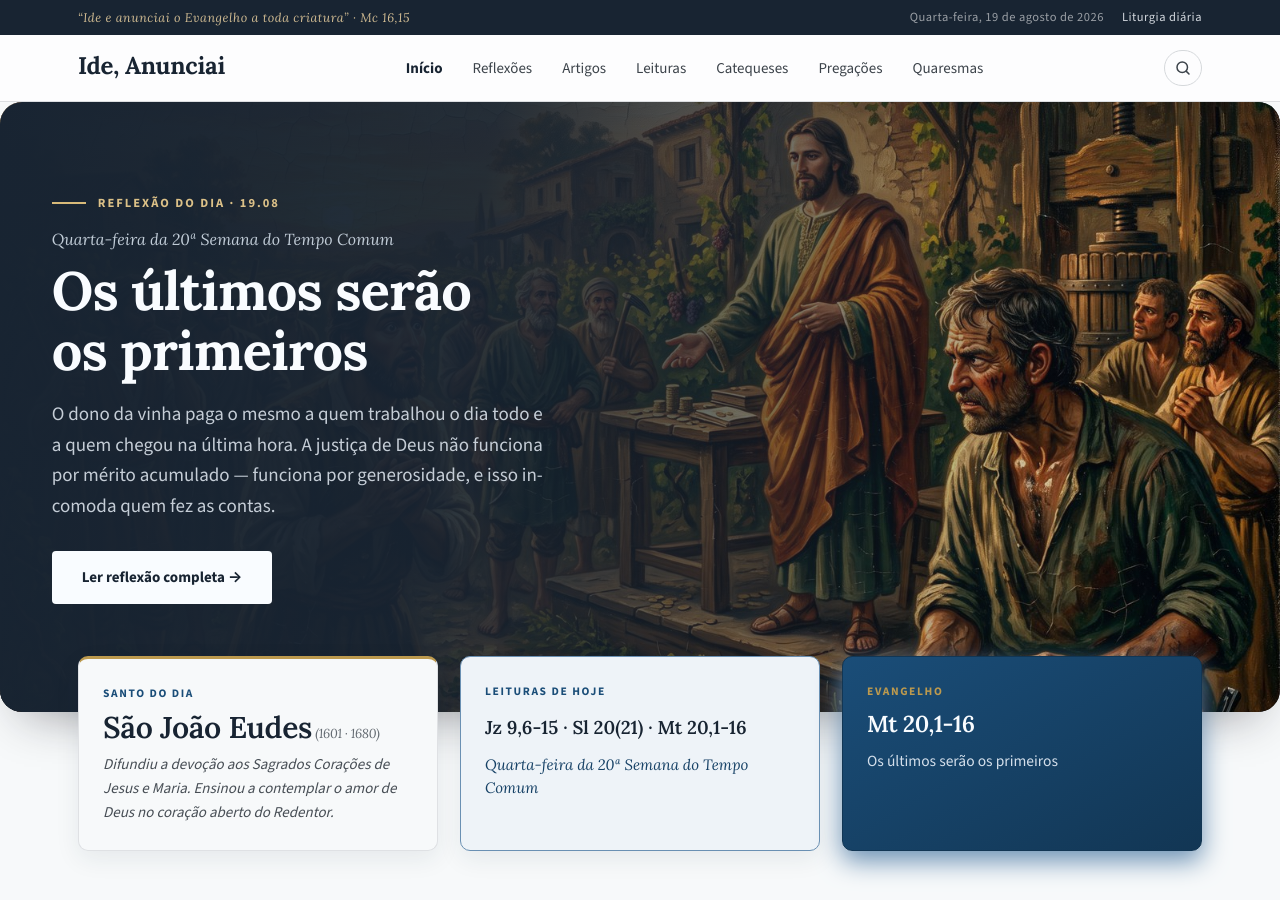
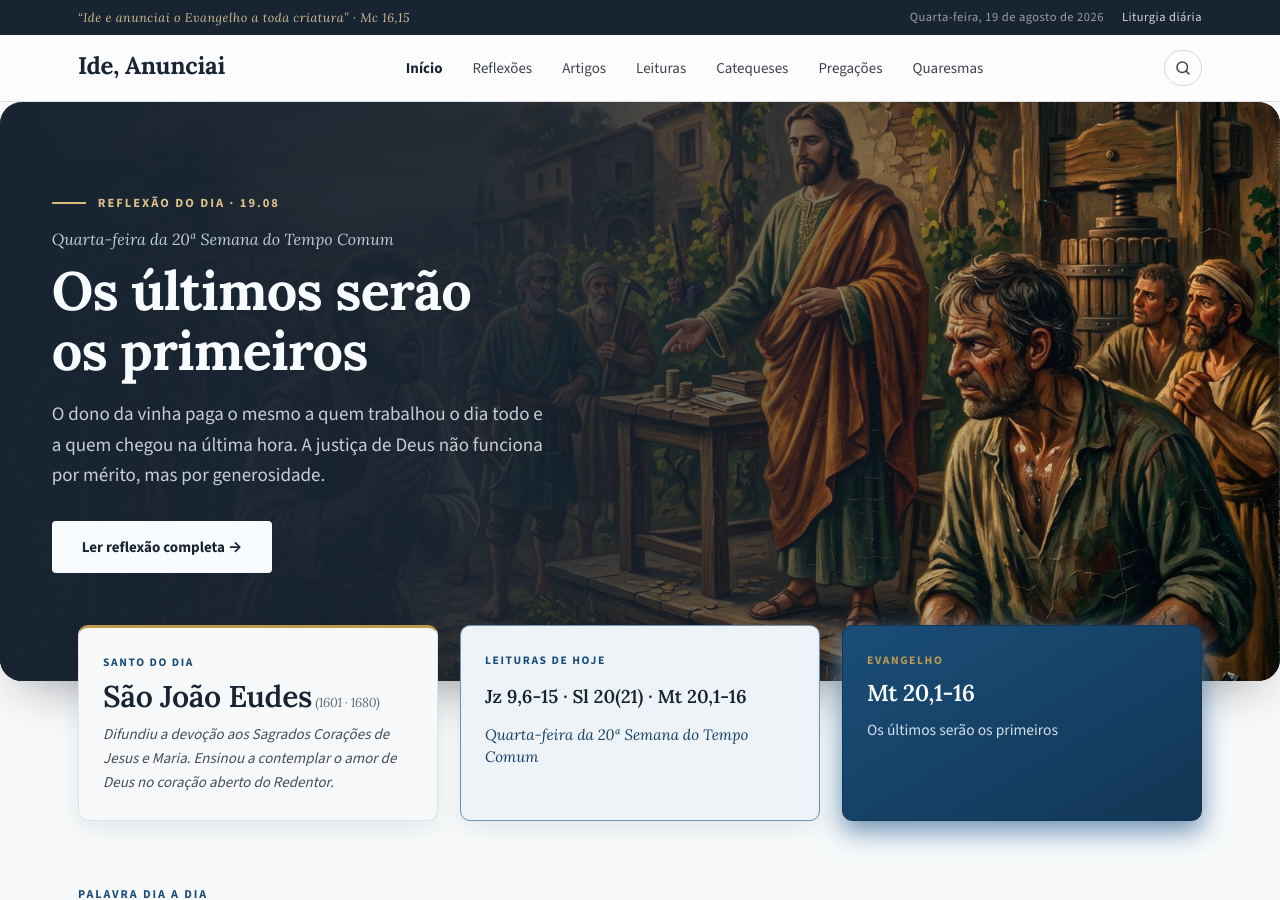
Before and after one commit to admariam/liturgiadiaria, a Jekyll site: the page built from index.html, in a window 1280 px wide and 900 px high. Built offline with Jekyll 4.4.1, drawn with Linux system fonts in a browser that asks for light colours.

Commit message:
Update Reflexão “2026-08-19-os-ultimos-serao-os-primeiros”

```diff
--- a/_posts/2026-08-19-os-ultimos-serao-os-primeiros.md
+++ b/_posts/2026-08-19-os-ultimos-serao-os-primeiros.md
@@ -1,12 +1,12 @@
 ---
-title: "Os últimos serão os primeiros"
+title: Os últimos serão os primeiros
 date: 2026-08-19
-celebracao: "Quarta-feira da 20ª Semana do Tempo Comum"
-evangelho: "Mt 20,1-16"
-leituras: "Jz 9,6-15 · Sl 20(21) · Mt 20,1-16"
-citacao: "Assim os últimos serão os primeiros, e os primeiros serão os últimos."
+celebracao: Quarta-feira da 20ª Semana do Tempo Comum
+evangelho: Mt 20,1-16
+leituras: Jz 9,6-15 · Sl 20(21) · Mt 20,1-16
+citacao: Assim os últimos serão os primeiros, e os primeiros serão os últimos.
 imagem: /assets/img/2026-08-19.jpg
-resumo: "O dono da vinha paga o mesmo a quem trabalhou o dia todo e a quem chegou na última hora. A justiça de Deus não funciona por mérito acumulado — funciona por generosidade, e isso incomoda quem fez as contas."
+resumo: O dono da vinha paga o mesmo a quem trabalhou o dia todo e a quem chegou na última hora. A justiça de Deus não funciona por mérito, mas por generosidade.
 ---
 
 ## O dono que sai o dia inteiro à procura
```
